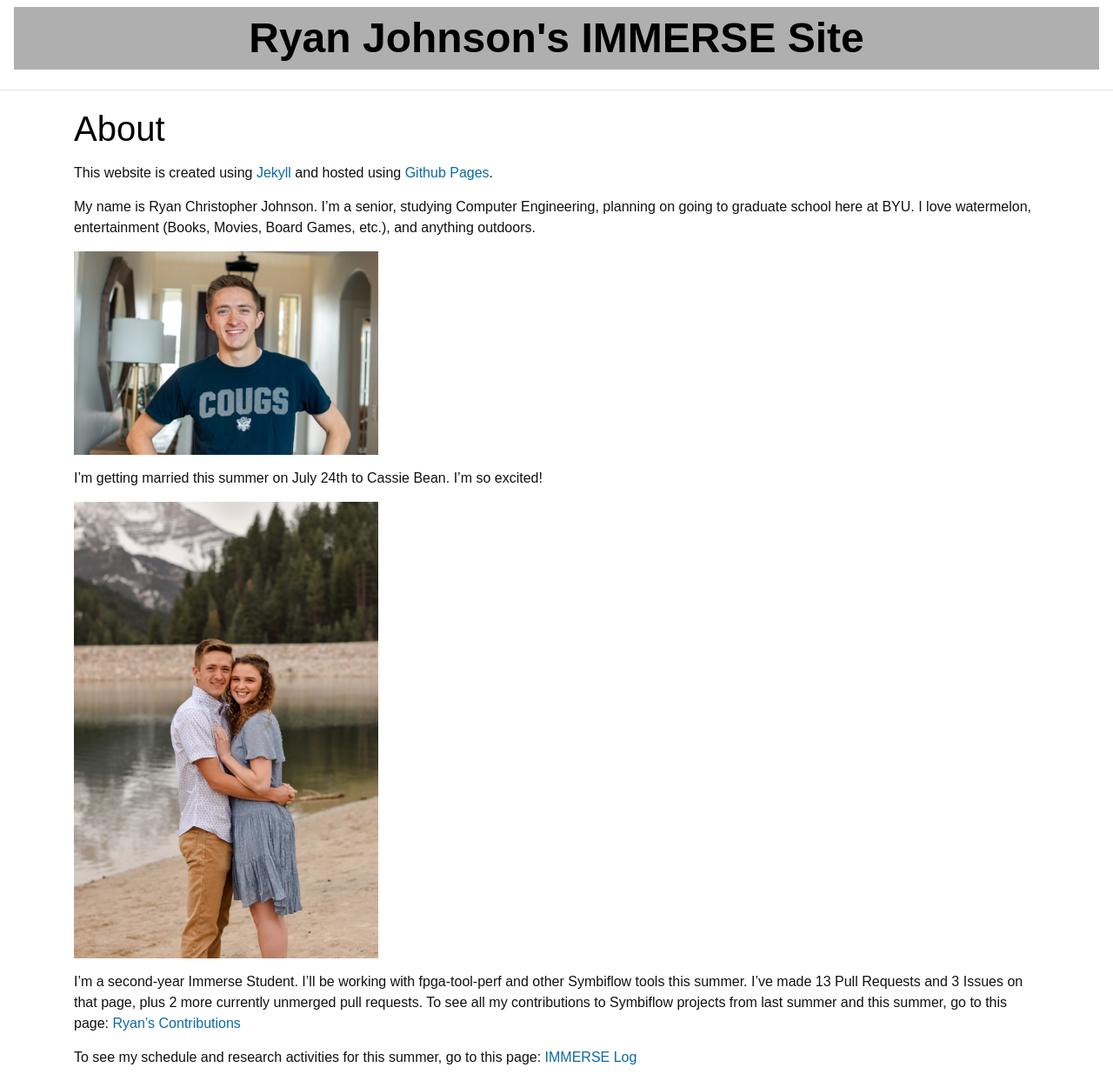
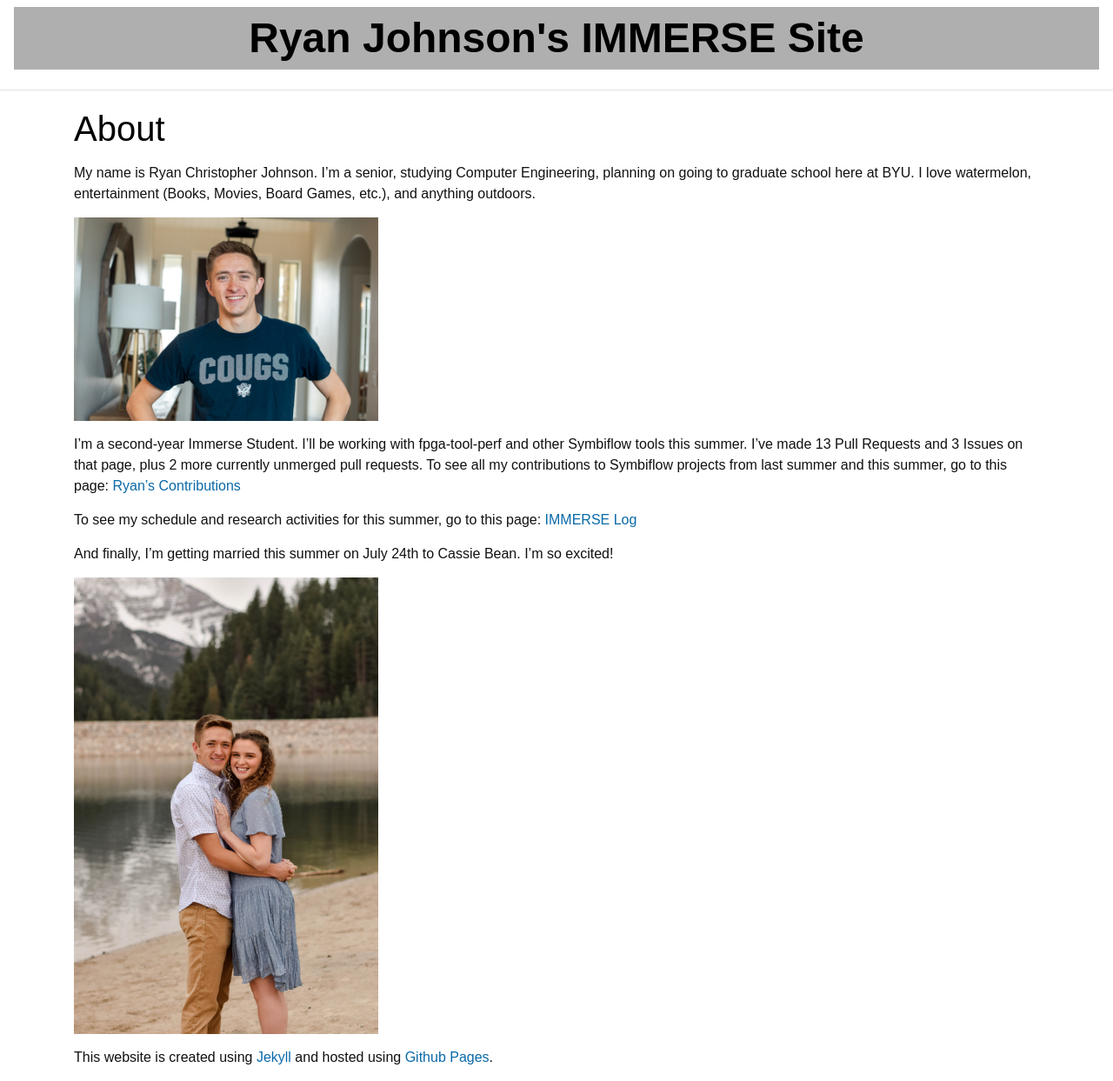
Before and after one commit to ryancj14/ryancj14, a Jekyll site: the page built from _pages/about.md, in a window 1280 px wide and 1243 px high. Shown: the whole window at 87% size. Built offline with Jekyll 4.4.1, drawn with Linux system fonts in a browser that asks for light colours.

Commit message:
formatting
Signed-off-by: Ryan Johnson <ryancj14@gmail.com>

```diff
--- a/_pages/about.md
+++ b/_pages/about.md
@@ -3,16 +3,17 @@ layout: default
 title: About
 ---
 
-This website is created using [Jekyll](https://jekyllrb.com/) and hosted using [Github Pages](https://pages.github.com/).
-
 My name is Ryan Christopher Johnson. I'm a senior, studying Computer Engineering, planning on going to graduate school here at BYU. I love watermelon, entertainment (Books, Movies, Board Games, etc.), and anything outdoors.
 
 <img src="{{ site.baseurl }}{% link images/RyanImage.jpg %}" width="350">
 
-I'm getting married this summer on July 24th to Cassie Bean. I'm so excited!
+I'm a second-year Immerse Student. I'll be working with fpga-tool-perf and other Symbiflow tools this summer. I've made 13 Pull Requests and 3 Issues on that page, plus 2 more currently unmerged pull requests. To see all my contributions to Symbiflow projects from last summer and this summer, go to this page: [Ryan's Contributions]({{ site.baseurl }}{% link _pages/contributions.md %})
+
+To see my schedule and research activities for this summer, go to this page: [IMMERSE Log]({{ site.baseurl }}{% link _pages/log.md %})
+
+
+And finally, I'm getting married this summer on July 24th to Cassie Bean. I'm so excited!
 
 <img src="{{ site.baseurl }}{% link images/RyanCassie.jpg %}" width="350">
 
-I'm a second-year Immerse Student. I'll be working with fpga-tool-perf and other Symbiflow tools this summer. I've made 13 Pull Requests and 3 Issues on that page, plus 2 more currently unmerged pull requests. To see all my contributions to Symbiflow projects from last summer and this summer, go to this page: [Ryan's Contributions]({{ site.baseurl }}{% link _pages/contributions.md %})
-
-To see my schedule and research activities for this summer, go to this page: [IMMERSE Log]({{ site.baseurl }}{% link _pages/log.md %})
+This website is created using [Jekyll](https://jekyllrb.com/) and hosted using [Github Pages](https://pages.github.com/).
```
Also changed, not shown: _pages/contributions.md (+0 -3 lines).
